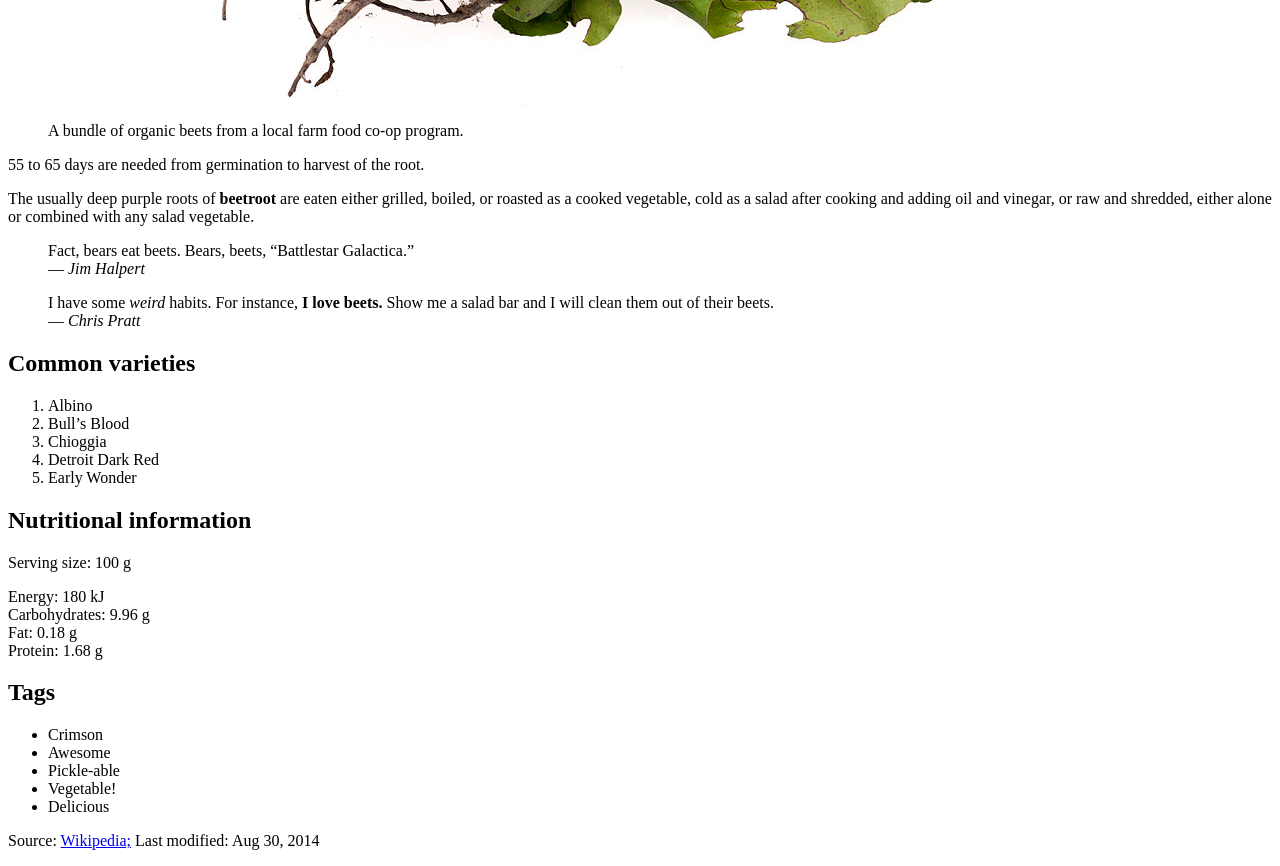
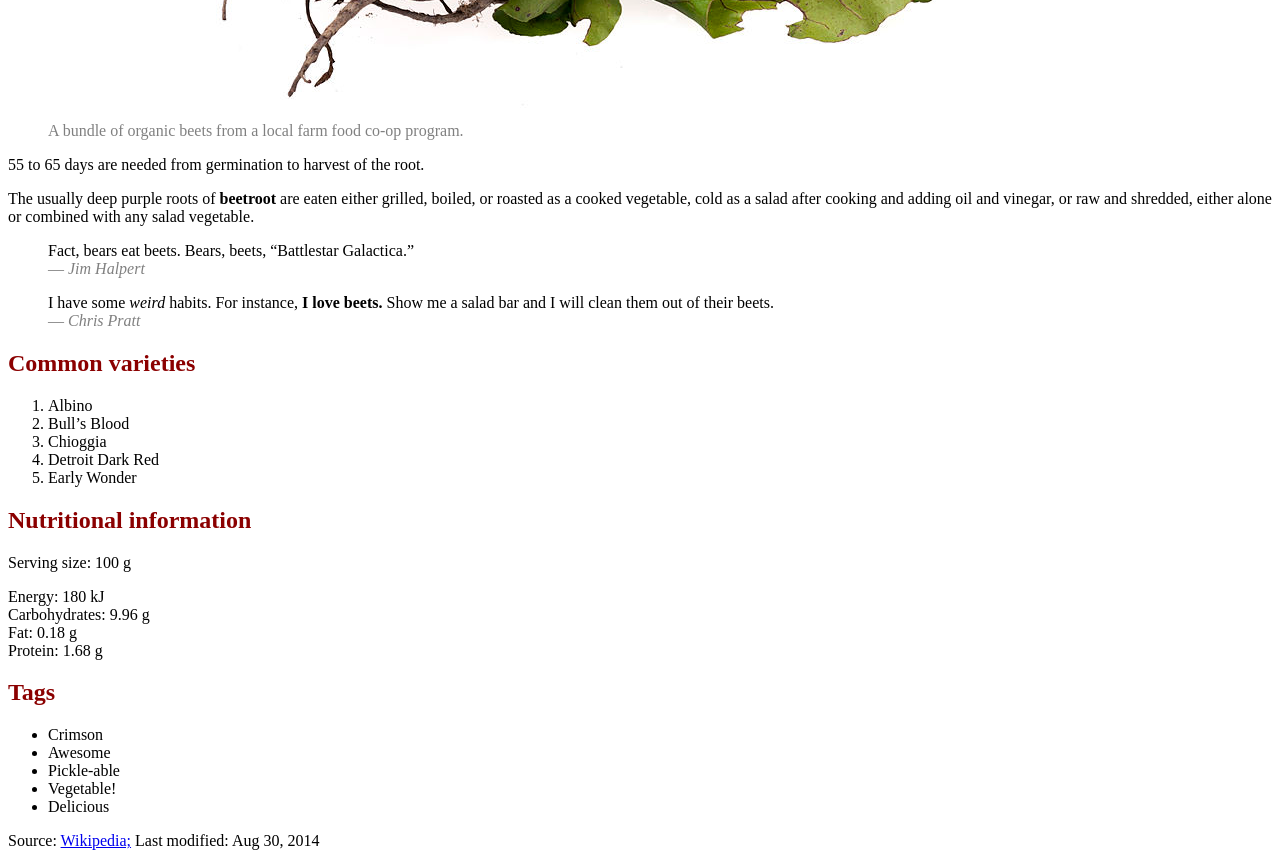
Before and after one commit to mccl0140/dsn1678-exercise--0, a plain HTML site: page index.html in a window 1280 px wide. Shown: the part 820-1686 px from the top of the page. Drawn offline with Linux system fonts and the light colour scheme.

Commit message:
text color

```diff
--- a/general.css
+++ b/general.css
@@ -1,3 +1,19 @@
 h1 {
 	color:darkred;
 }
+
+figcaption{
+	color: grey;
+}
+
+footer{
+	color: grey;
+}
+
+h2{
+	color:darkred;
+}
+
+link{
+	color:darkred;
+}
```
